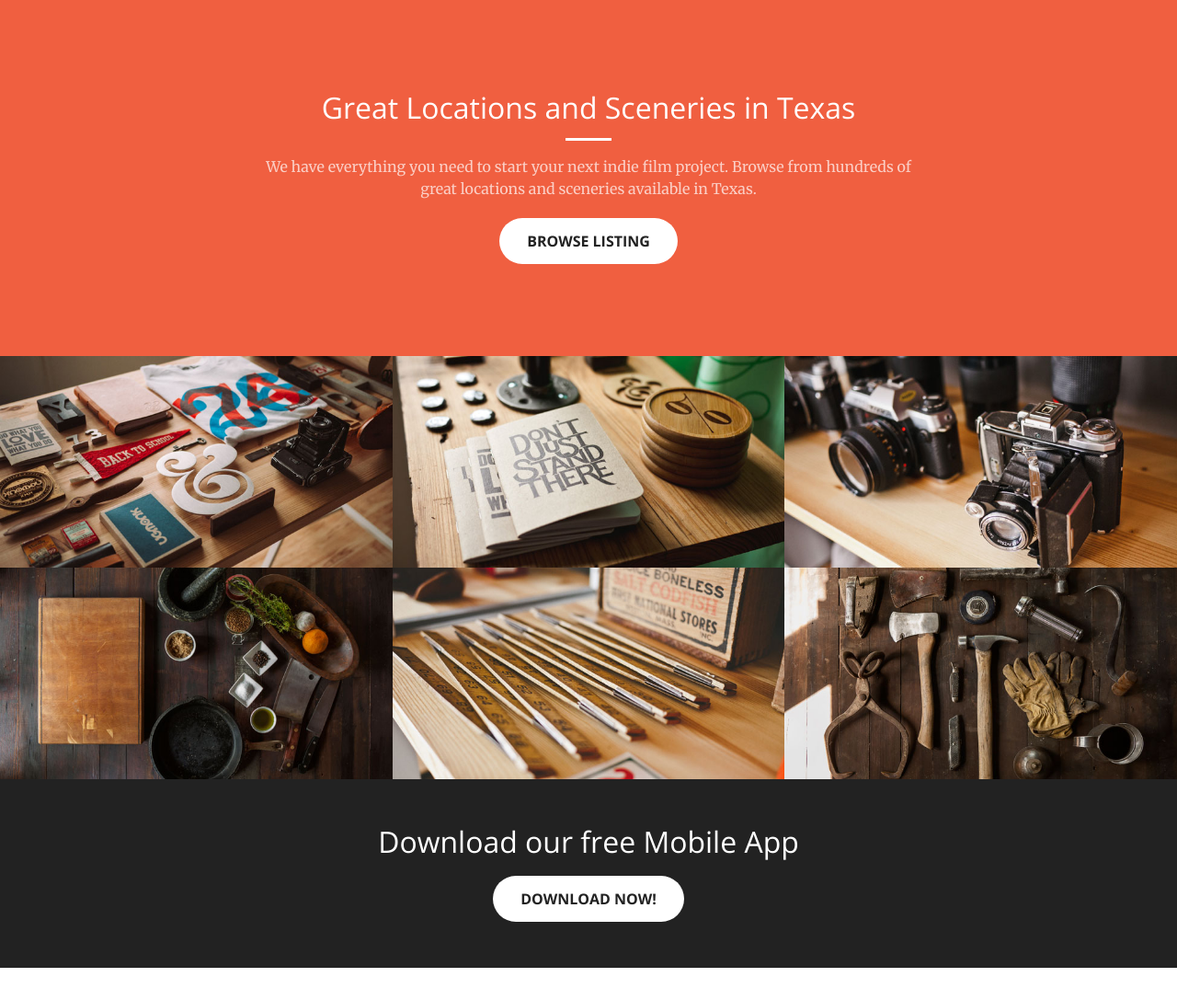
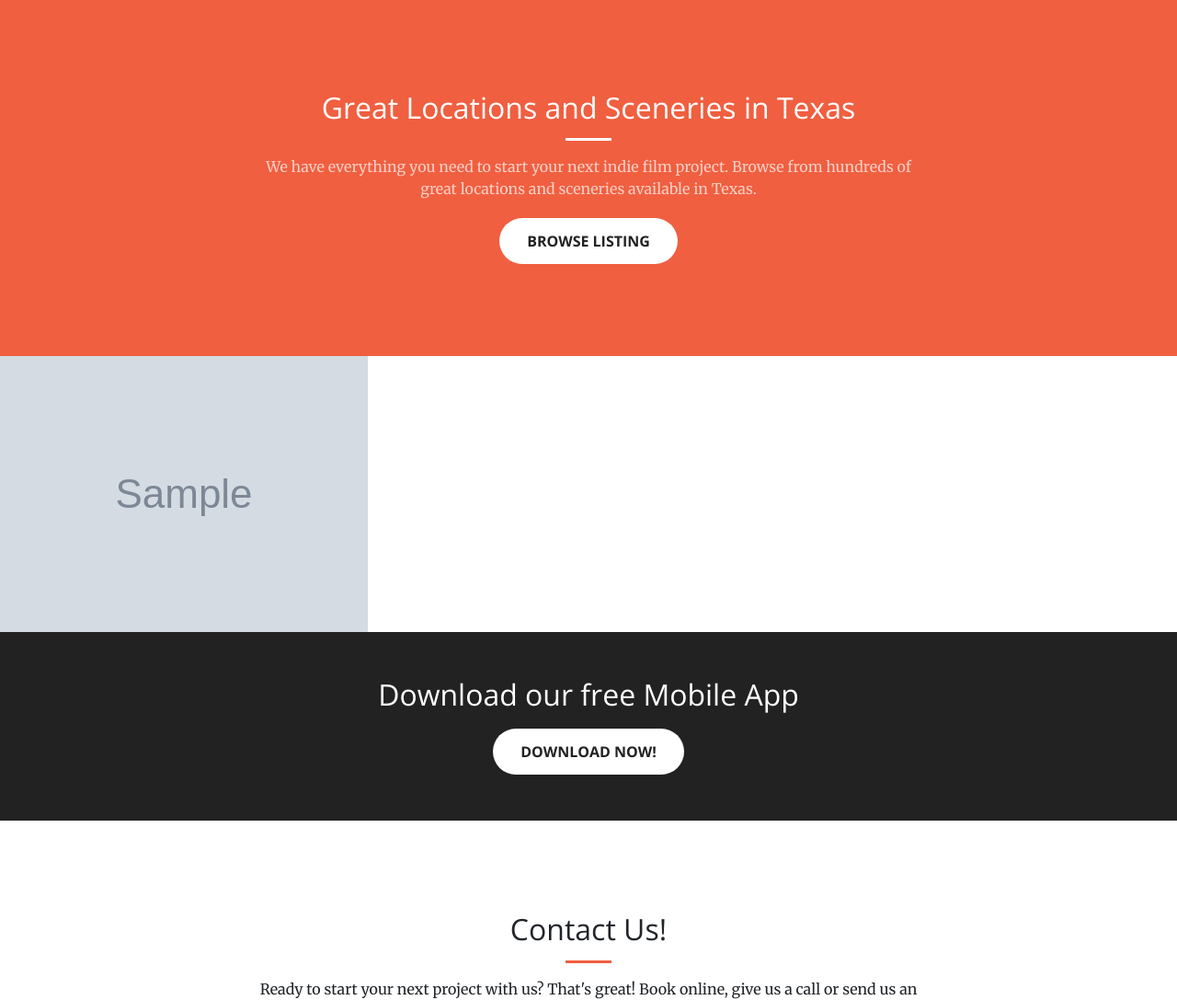
Before and after one commit to hayashi-leo/django-filmlocations, a Django app: page / in a window 1280 px wide. Shown: the part 801-1888 px from the top of the page at 92% size. Run offline with Django 3.2, Linux system fonts and the light colour scheme; tables that the repository leaves empty hold one stand-in row (values such as "Sample post"); grey boxes marked "Sample" are stand-in pictures; some libraries are stand-ins or nearby versions.

```diff
--- a/newsletter/views.py
+++ b/newsletter/views.py
@@ -3,9 +3,14 @@ from __future__ import unicode_literals
 
 from django.shortcuts import render
 
+from catalog.models import Category, Location
+
+
 def home(request):
-    return render(request, 'home.html')
+    categories = Category.objects.all()[:5]
+    locations = Location.objects.all()
 
+    return render(request, 'home.html', {'locations' : locations })
 
 """
 If you're using function-based views, the easiest way to restrict access to your
--- a/templates/home.html
+++ b/templates/home.html
@@ -54,96 +54,23 @@
     <section class="p-0" id="portfolio">
       <div class="container-fluid">
         <div class="row no-gutter popup-gallery">
+          {% for location in locations %}
           <div class="col-lg-4 col-sm-6">
-            <a class="portfolio-box" href="{% static 'img/portfolio/fullsize/1.jpg' %}">
-              <img class="img-fluid" src="{% static 'img/portfolio/thumbnails/1.jpg' %}" alt="">
+            <a class="portfolio-box" href="{{ location.thumb.url }}">
+              <img class="img-fluid" src="{{ location.thumb.url }}" alt="">
               <div class="portfolio-box-caption">
                 <div class="portfolio-box-caption-content">
                   <div class="project-category text-faded">
                     Category
                   </div>
                   <div class="project-name">
-                    Featured Locations
+                    {{ location.display_category }}
                   </div>
                 </div>
               </div>
             </a>
           </div>
-          <div class="col-lg-4 col-sm-6">
-            <a class="portfolio-box" href="{% static 'img/portfolio/fullsize/2.jpg' %}">
-              <img class="img-fluid" src="{% static 'img/portfolio/thumbnails/2.jpg' %}" alt="">
-              <div class="portfolio-box-caption">
-                <div class="portfolio-box-caption-content">
-                  <div class="project-category text-faded">
-                    Category
-                  </div>
-                  <div class="project-name">
-                    Historic Lanscapes
-                  </div>
-                </div>
-              </div>
-            </a>
-          </div>
-          <div class="col-lg-4 col-sm-6">
-            <a class="portfolio-box" href="{% static 'img/portfolio/fullsize/3.jpg' %}">
-              <img class="img-fluid" src="{% static 'img/portfolio/thumbnails/3.jpg' %}" alt="">
-              <div class="portfolio-box-caption">
-                <div class="portfolio-box-caption-content">
-                  <div class="project-category text-faded">
-                    Category
-                  </div>
-                  <div class="project-name">
-                    Old Towns
-                  </div>
-                </div>
-              </div>
-            </a>
-          </div>
-          <div class="col-lg-4 col-sm-6">
-            <a class="portfolio-box" href="{% static 'img/portfolio/fullsize/4.jpg' %}">
-              <img class="img-fluid" src="{% static 'img/portfolio/thumbnails/4.jpg' %}" alt="">
-              <div class="portfolio-box-caption">
-                <div class="portfolio-box-caption-content">
-                  <div class="project-category text-faded">
-                    Category
-                  </div>
-                  <div class="project-name">
-                    Railroads
-                  </div>
-                </div>
-              </div>
-            </a>
-          </div>
-          <div class="col-lg-4 col-sm-6">
-            <a class="portfolio-box" href="{% static 'img/portfolio/fullsize/5.jpg' %}">
-              <img class="img-fluid" src="{% static 'img/portfolio/thumbnails/5.jpg' %}" alt="">
-              <div class="portfolio-box-caption">
-                <div class="portfolio-box-caption-content">
-                  <div class="project-category text-faded">
-                    Category
-                  </div>
-                  <div class="project-name">
-                    Mansion and Ranches
-                  </div>
-                </div>
-              </div>
-            </a>
-          </div>
-          <div class="col-lg-4 col-sm-6">
-            <a class="portfolio-box" href="{% static 'img/portfolio/fullsize/6.jpg' %}">
-              <img class="img-fluid" src="{% static 'img/portfolio/thumbnails/6.jpg' %}" alt="">
-              <div class="portfolio-box-caption">
-                <div class="portfolio-box-caption-content">
-                  <div class="project-category text-faded">
-                    Category
-                  </div>
-                  <div class="project-name">
-                    Lakes and Beaches
-                  </div>
-                </div>
-              </div>
-            </a>
-          </div>
+          {% endfor %}
         </div>
       </div>
     </section>
```
Also changed, not shown: templates/catalog/listing_detail.html (+19 -3 lines).
